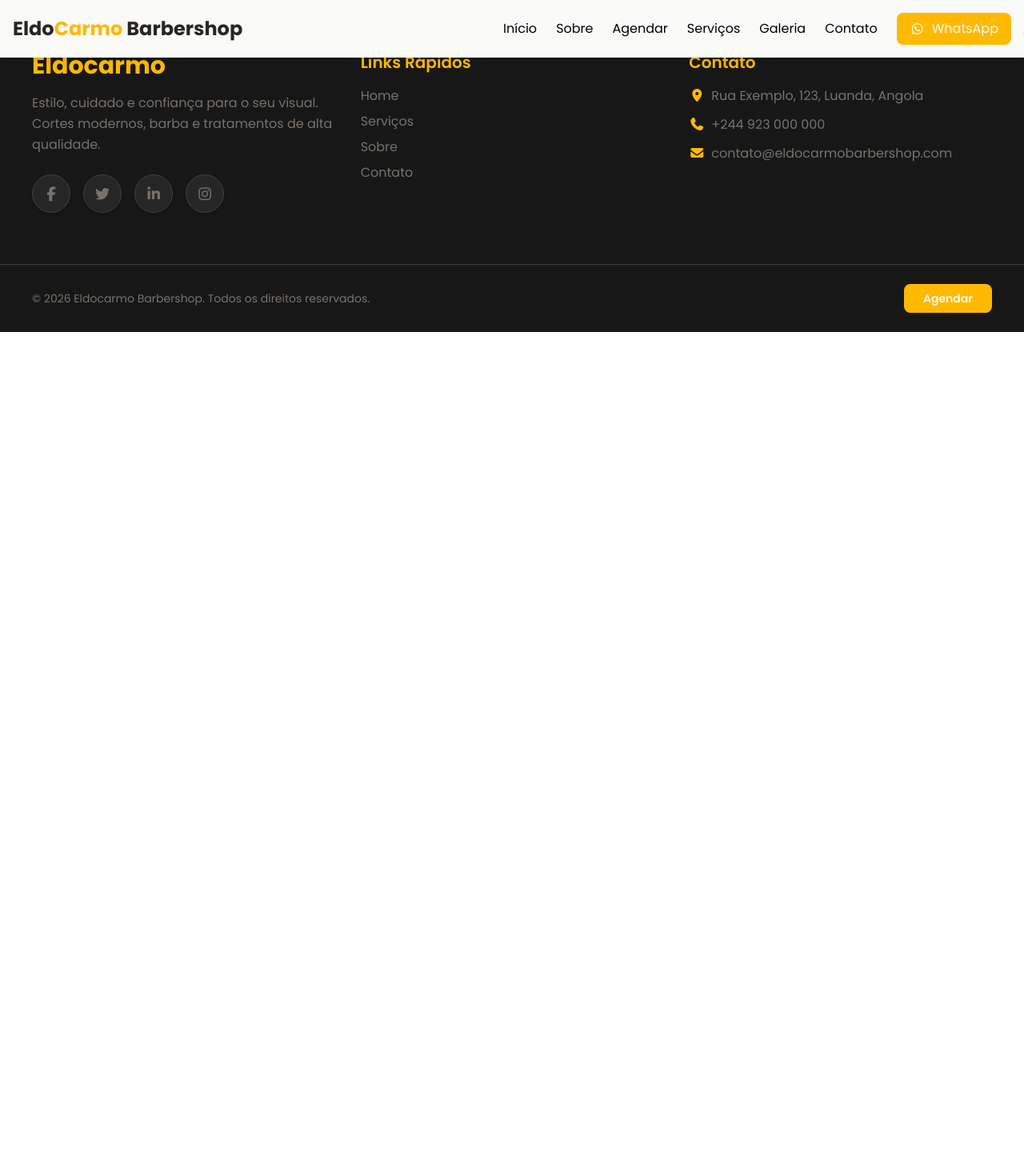
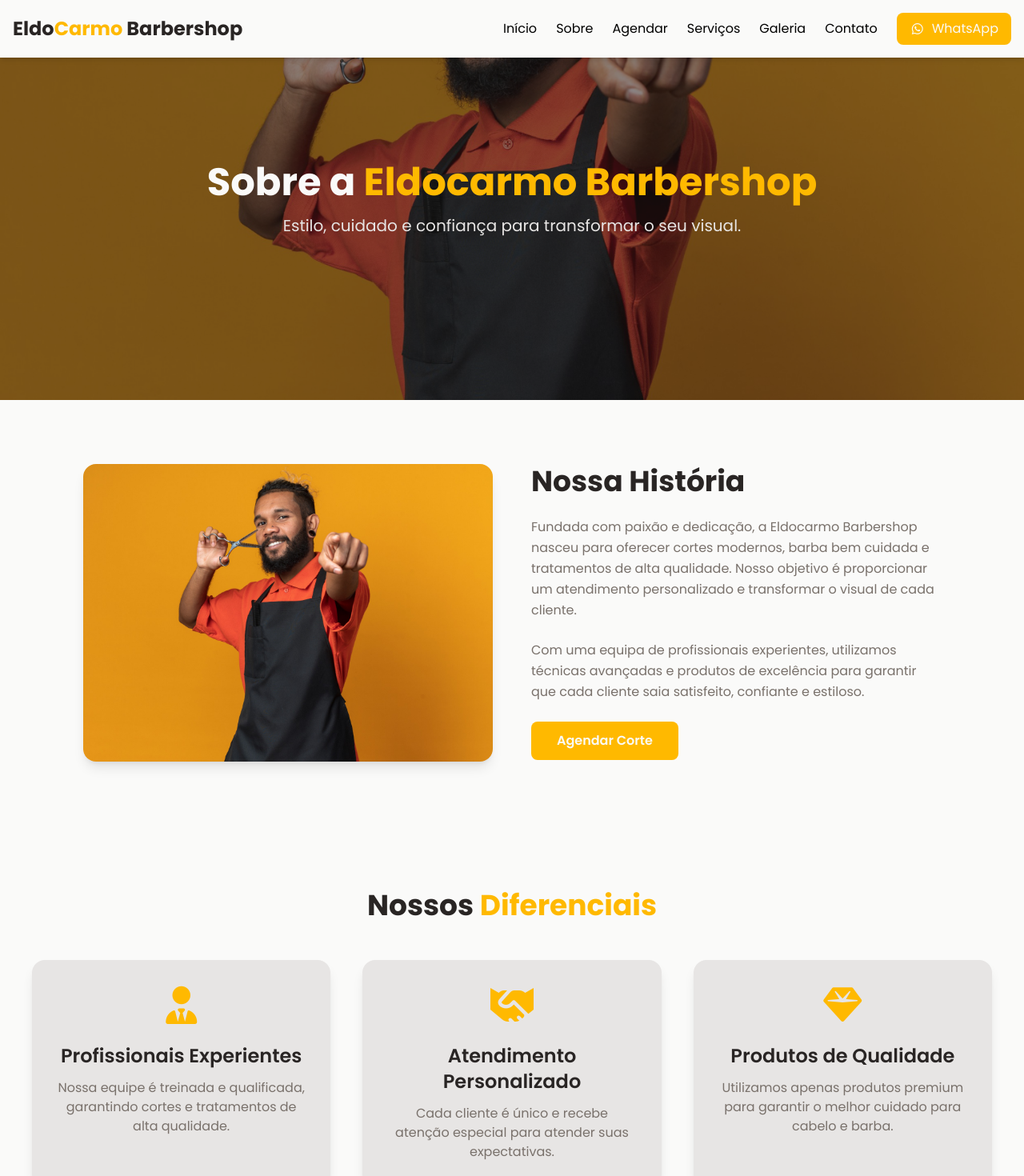
Before and after one commit to nsimba-afonso-nwayami/eldocarmo-barbershop, a React (Vite) app: page /sobre in a window 1280 px wide. Shown: the top 1470 px of the page at 80% size. Before the commit the page ends 800 px from the top, so only its background shows below. Built offline with nearby package versions, Linux system fonts and the light colour scheme.

Commit message:
Página sobre feita

```diff
--- a/src/pages/site/Sobre.jsx
+++ b/src/pages/site/Sobre.jsx
@@ -7,9 +7,113 @@ export default function Sobre() {
   return (
     <>
       <title>Sobre | Eldocarmo Barbershop</title>
+
       {/* Header */}
       <Header />
 
+      {/* Hero da página Sobre */}
+      <section
+        className="relative h-96 md:h-125 flex items-center justify-center text-center bg-cover bg-center"
+        style={{ backgroundImage: `url(${SobreImg})` }}
+      >
+        {/* Overlay */}
+        <div className="absolute inset-0 bg-neutral-900/50"></div>
+
+        <div className="relative z-10 px-4 md:px-0">
+          <h1 className="text-4xl md:text-5xl font-bold text-stone-50">
+            Sobre a <span className="text-amber-400">Eldocarmo Barbershop</span>
+          </h1>
+          <p className="text-stone-200 mt-4 text-lg md:text-xl">
+            Estilo, cuidado e confiança para transformar o seu visual.
+          </p>
+        </div>
+      </section>
+
+      {/* Conteúdo Sobre */}
+      <section className="py-20 bg-stone-50">
+        <div className="max-w-6xl mx-auto px-6 md:px-10 flex flex-col md:flex-row items-center gap-12">
+          {/* Imagem */}
+          <div className="md:w-1/2 rounded-2xl overflow-hidden shadow-lg">
+            <img
+              src={SobreImg}
+              alt="Sobre Eldocarmo Barbershop"
+              className="w-full h-full object-cover"
+            />
+          </div>
+
+          {/* Texto */}
+          <div className="md:w-1/2 text-center md:text-left">
+            <h2 className="text-3xl md:text-4xl font-bold text-stone-800 mb-6">
+              Nossa História
+            </h2>
+            <p className="text-stone-500 mb-6 leading-relaxed">
+              Fundada com paixão e dedicação, a Eldocarmo Barbershop nasceu para
+              oferecer cortes modernos, barba bem cuidada e tratamentos de alta
+              qualidade. Nosso objetivo é proporcionar um atendimento
+              personalizado e transformar o visual de cada cliente.
+            </p>
+            <p className="text-stone-500 mb-6 leading-relaxed">
+              Com uma equipa de profissionais experientes, utilizamos técnicas
+              avançadas e produtos de excelência para garantir que cada cliente
+              saia satisfeito, confiante e estiloso.
+            </p>
+
+            <Link
+              to="/agendar"
+              className="inline-block bg-amber-400 text-stone-50 px-8 py-3 rounded-lg font-semibold hover:bg-amber-500 transition"
+            >
+              Agendar Corte
+            </Link>
+          </div>
+        </div>
+      </section>
+
+      {/* Diferenciais ou Valores */}
+      <section className="py-20 bg-stone-50">
+        <div className="max-w-7xl mx-auto px-6 md:px-10 text-center">
+          <h2 className="text-3xl md:text-4xl font-bold text-stone-800 mb-12">
+            Nossos <span className="text-amber-400">Diferenciais</span>
+          </h2>
+
+          <div className="grid grid-cols-1 sm:grid-cols-2 md:grid-cols-3 gap-10">
+            {/* Experiência */}
+            <div className="group bg-stone-200 p-8 rounded-2xl shadow-lg transition transform hover:shadow-2xl hover:-translate-y-2">
+              <i className="fas fa-user-tie text-amber-400 text-5xl mb-6 group-hover:text-amber-500 transition"></i>
+              <h3 className="text-2xl font-semibold text-stone-800 mb-3 group-hover:text-amber-400 transition">
+                Profissionais Experientes
+              </h3>
+              <p className="text-stone-500">
+                Nossa equipe é treinada e qualificada, garantindo cortes e
+                tratamentos de alta qualidade.
+              </p>
+            </div>
+
+            {/* Atendimento */}
+            <div className="group bg-stone-200 p-8 rounded-2xl shadow-lg transition transform hover:shadow-2xl hover:-translate-y-2">
+              <i className="fas fa-handshake text-amber-400 text-5xl mb-6 group-hover:text-amber-500 transition"></i>
+              <h3 className="text-2xl font-semibold text-stone-800 mb-3 group-hover:text-amber-400 transition">
+                Atendimento Personalizado
+              </h3>
+              <p className="text-stone-500">
+                Cada cliente é único e recebe atenção especial para atender suas
+                expectativas.
+              </p>
+            </div>
+
+            {/* Qualidade */}
+            <div className="group bg-stone-200 p-8 rounded-2xl shadow-lg transition transform hover:shadow-2xl hover:-translate-y-2">
+              <i className="fas fa-gem text-amber-400 text-5xl mb-6 group-hover:text-amber-500 transition"></i>
+              <h3 className="text-2xl font-semibold text-stone-800 mb-3 group-hover:text-amber-400 transition">
+                Produtos de Qualidade
+              </h3>
+              <p className="text-stone-500">
+                Utilizamos apenas produtos premium para garantir o melhor
+                cuidado para cabelo e barba.
+              </p>
+            </div>
+          </div>
+        </div>
+      </section>
 
       {/* Footer */}
       <Footer />
```
